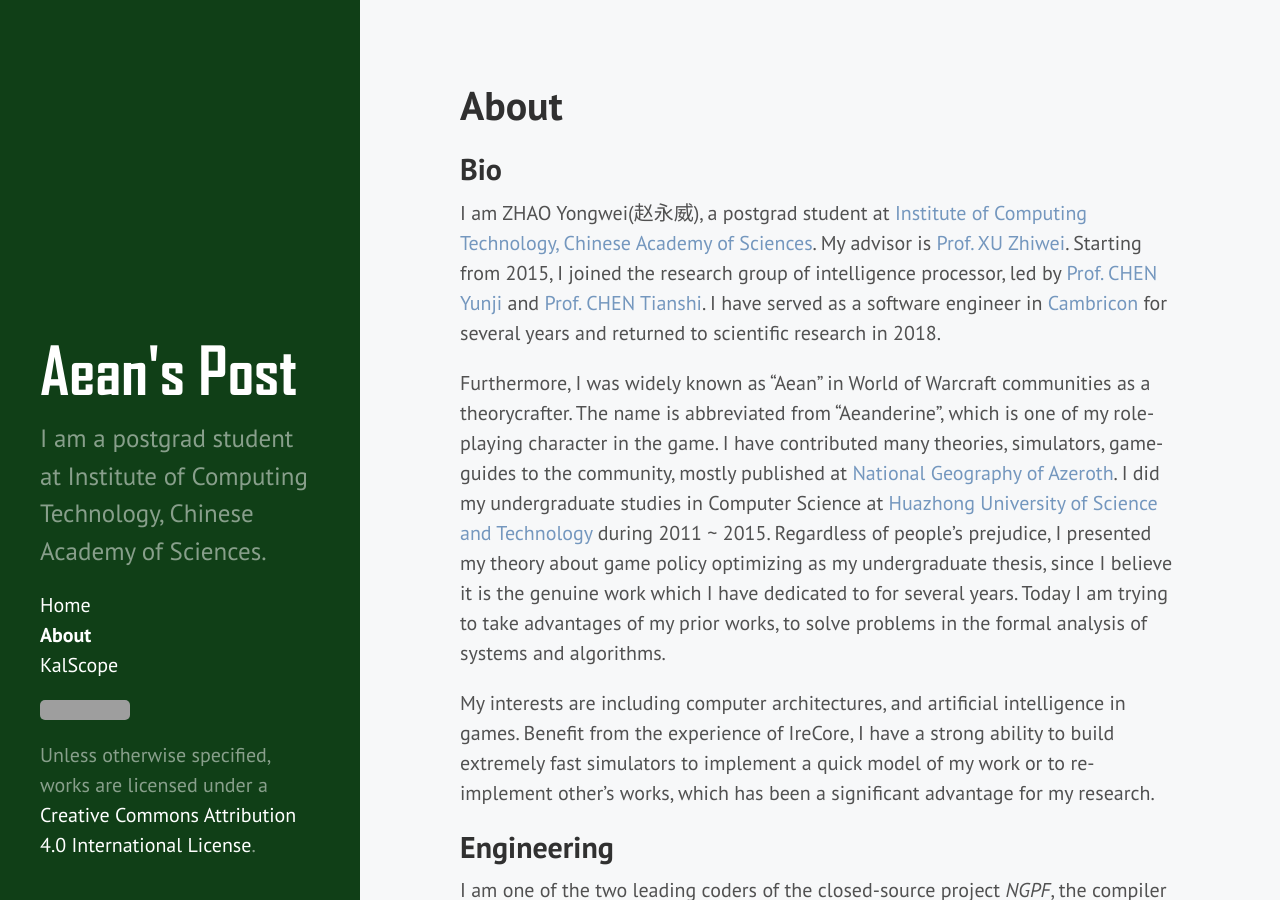
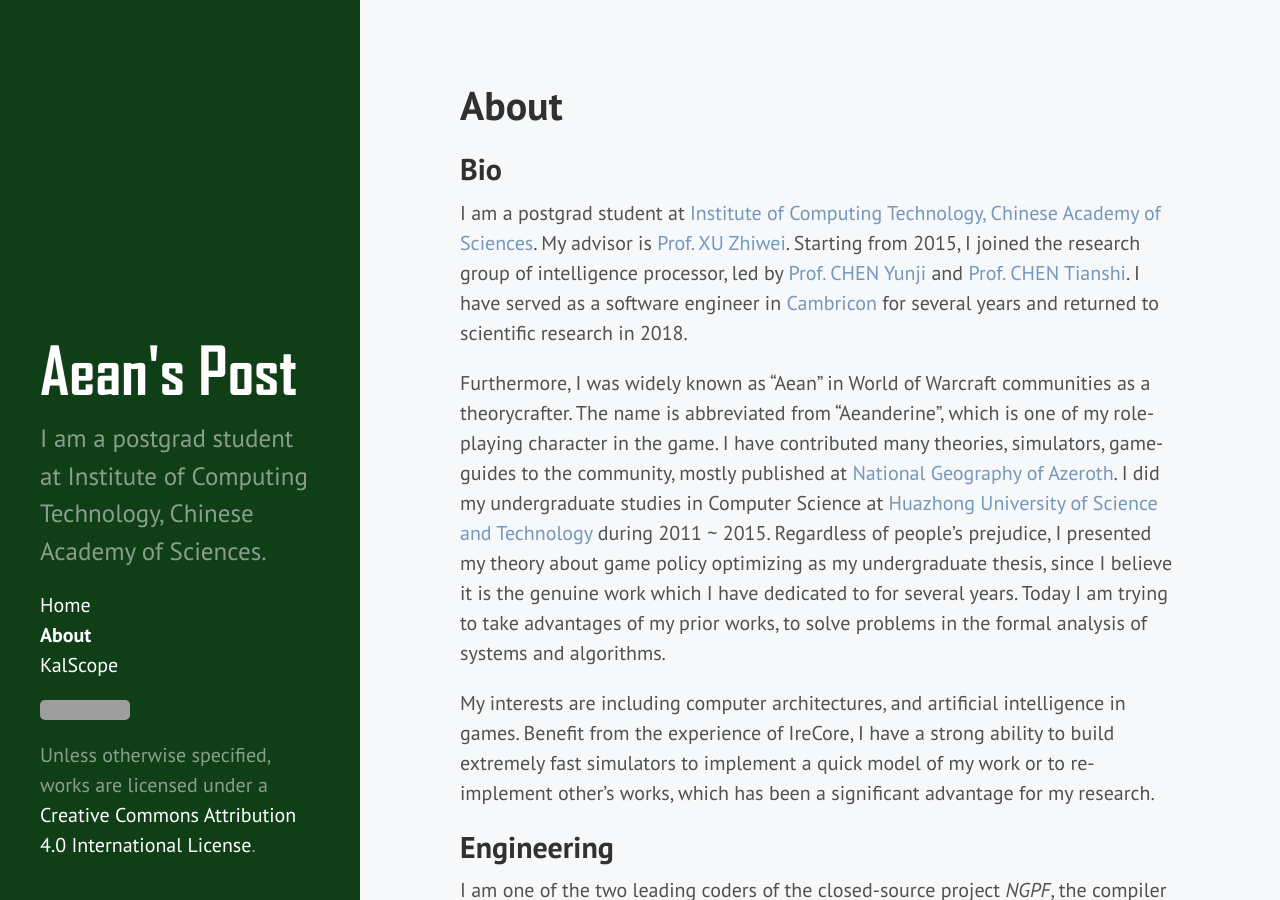
Before and after one commit to AeanSR/AeanSR.github.io, a Jekyll site: the page built from about.md, in a window 1280 px wide and 900 px high. Built offline with Jekyll 4.4.1, drawn with Linux system fonts in a browser that asks for light colours; grey boxes are pictures that could not be loaded.

Commit message:
Update about.md

```diff
--- a/about.md
+++ b/about.md
@@ -5,7 +5,7 @@ title: About
 
 ## Bio
 
-I am ZHAO Yongwei(赵永威), a postgrad student at [Institute of Computing Technology, Chinese Academy of Sciences](http://www.ict.ac.cn). My advisor is [Prof. XU Zhiwei](http://novel.ict.ac.cn/zxu/). Starting from 2015, I joined the research group of intelligence processor, led by [Prof. CHEN Yunji](http://novel.ict.ac.cn/ychen) and [Prof. CHEN Tianshi](http://novel.ict.ac.cn/tchen). I have served as a software engineer in [Cambricon](http://www.cambricon.com) for several years and returned to scientific research in 2018.
+I am a postgrad student at [Institute of Computing Technology, Chinese Academy of Sciences](http://www.ict.ac.cn). My advisor is [Prof. XU Zhiwei](http://novel.ict.ac.cn/zxu/). Starting from 2015, I joined the research group of intelligence processor, led by [Prof. CHEN Yunji](http://novel.ict.ac.cn/ychen) and [Prof. CHEN Tianshi](http://novel.ict.ac.cn/tchen). I have served as a software engineer in [Cambricon](http://www.cambricon.com) for several years and returned to scientific research in 2018.
 
 Furthermore, I was widely known as "Aean" in World of Warcraft communities as a theorycrafter. The name is abbreviated from "Aeanderine", which is one of my role-playing character in the game. I have contributed many theories, simulators, game-guides to the community, mostly published at [National Geography of Azeroth](http://bbs.nga.cn/nuke.php?func=ucp&uid=9771319). I did my undergraduate studies in Computer Science at [Huazhong University of Science and Technology](http://www.hust.edu.cn) during 2011 ~ 2015. Regardless of people's prejudice, I presented my theory about game policy optimizing as my undergraduate thesis, since I believe it is the genuine work which I have dedicated to for several years. Today I am trying to take advantages of my prior works, to solve problems in the formal analysis of systems and algorithms.
 
```
